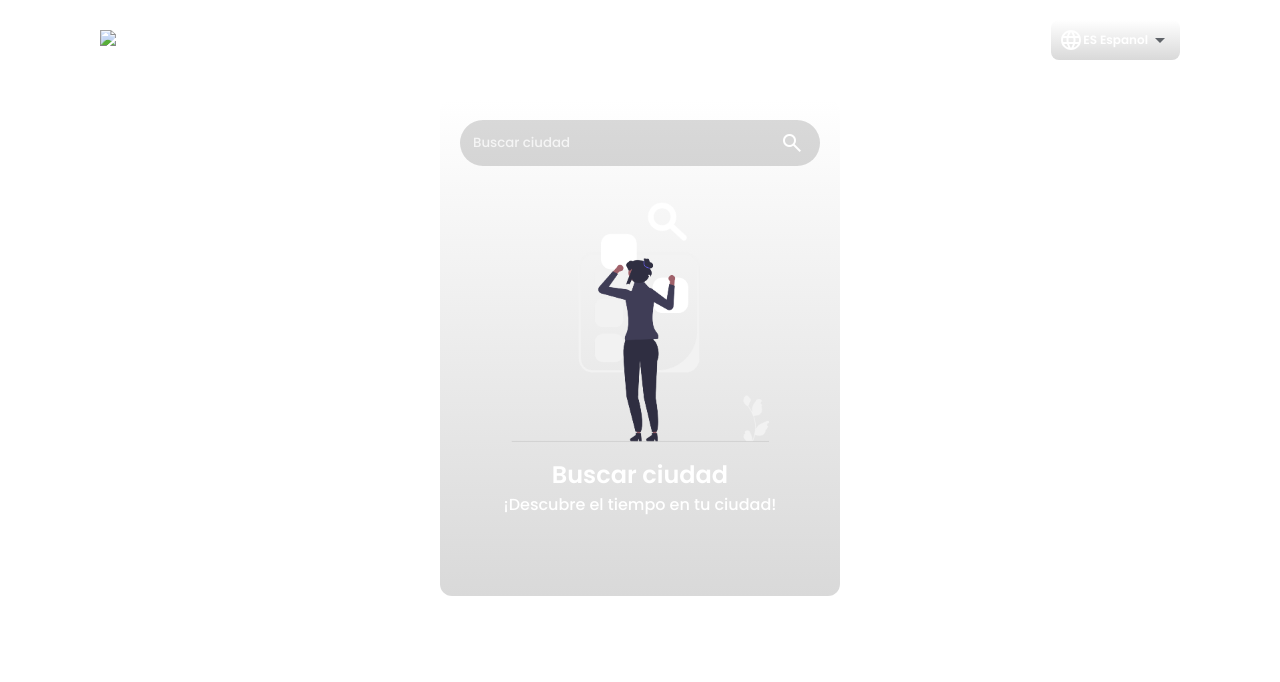
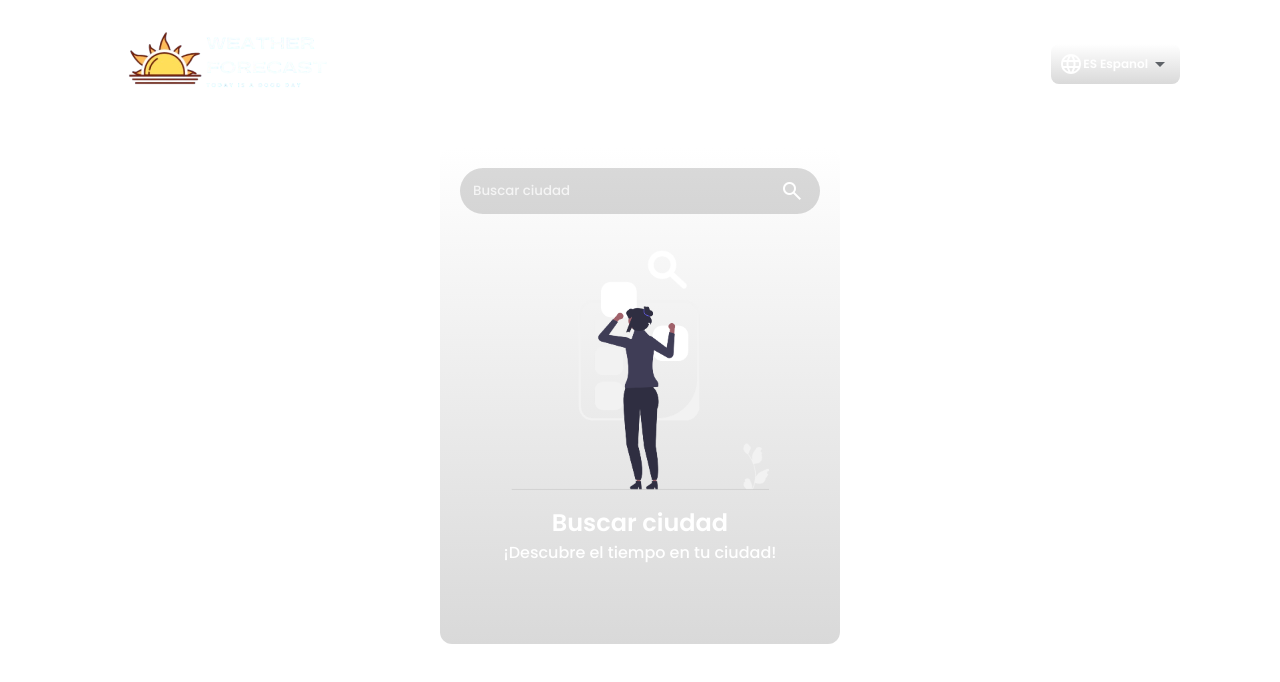
Before and after one commit to pegannan/weather_dashboard_project, a plain HTML site: page espanol-page.html in a window 1280 px wide. Drawn offline with nearby package versions, Linux system fonts and the light colour scheme; files whose address does not match are found by name.

Commit message:
Update espanol-page.html

```diff
--- a/espanol-page.html
+++ b/espanol-page.html
@@ -4,8 +4,8 @@
     <meta charset="UTF-8">
     <meta name="viewport" content="width=device-width, initial-scale=1.0">
     <title>Weather App</title>
-    <link rel="stylesheet" href="weather.css">
-    <script src="weather-es.js" defer></script>
+    <link rel="stylesheet" href="src/weather.css">
+    <script src="src/weather-es.js" defer></script>
     <!--import icon-->
     <link rel="stylesheet" href="https://fonts.googleapis.com/css2?family=Material+Symbols+Outlined:opsz,wght,FILL,GRAD@24,400,0,0&icon_names=search" />
 </head>
@@ -15,7 +15,7 @@
         <div class="header-top">
             <div class="header-container">
                 <div class="logo">
-                    <img src="icons/logo.png">
+                    <img src="src/assets/logo.png">
                     <a href="index.html"></a>
                 </div>
                 <div class="dropdown">
```
